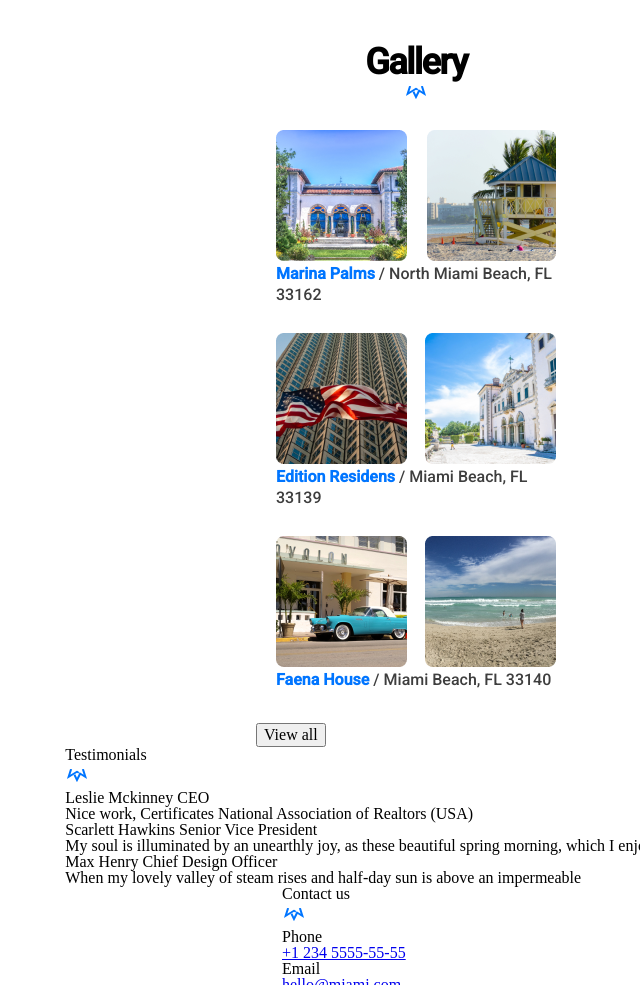
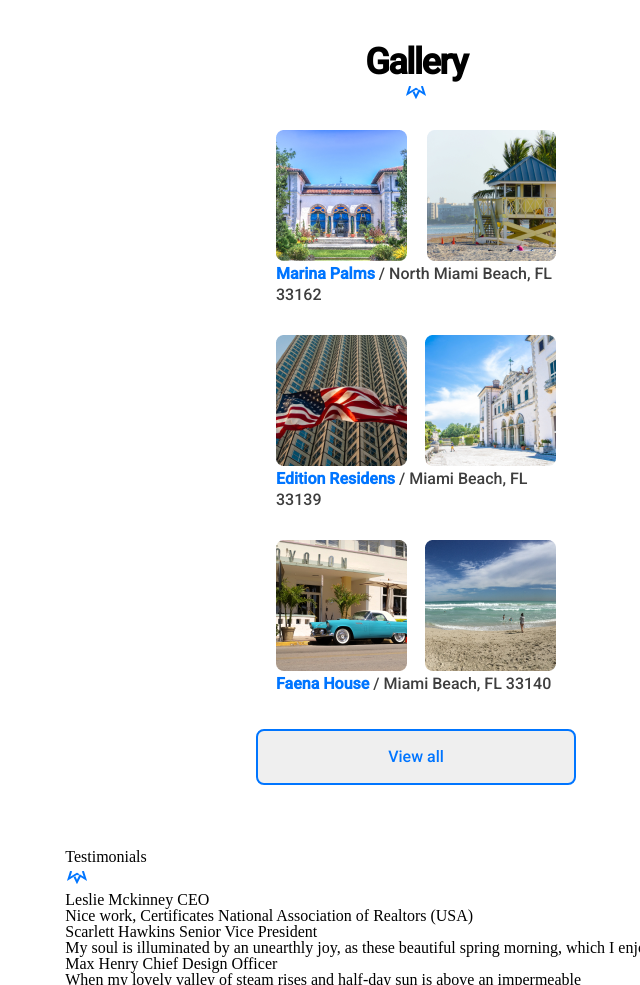
Before and after one commit to den-dombrovskyi/miamiLanding, a website: page index.html in a window 1280 px wide. Shown: the part 1560-2545 px from the top of the page, without its empty margins (224-864 px from the left). Drawn offline with nearby package versions, Linux system fonts and the light colour scheme.

Commit message:
The gallery section is ready

```diff
--- a/index.html
+++ b/index.html
@@ -199,7 +199,9 @@
               / Miami Beach, FL 33140
             </div>
           </div>
-          <button class="gallery__button-view">View all</button>
+          <a class="gallery__a-button" href="#home">
+            <button class="gallery__button-view">View all</button>
+          </a>
         </div>
       </section>
       <section class="section testimonials" id="testimonials">
--- a/styles/gallery.scss
+++ b/styles/gallery.scss
@@ -23,7 +23,7 @@
   }
   &__box-mix {
     width: 280px;
-    padding: 0 20px 30px 20px;
+    padding: 0 20px 32px 20px;
   }
   &__box-photo {
     display: flex;
@@ -43,4 +43,30 @@
     color: $backgraundColor;
     text-decoration: none;
   }
+  &__a-button {
+    text-decoration: none;
+  }
+  &__button-view {
+    display: flex;
+    justify-content: center;
+    align-items: center;
+    cursor: pointer;
+    width: 100%;
+    height: 56px;
+    color: $backgraundColor;
+    border: 2px solid $backgraundColor;
+    border-radius: 8px;
+    font-family: "Roboto", sans-serif;
+    font-weight: 700px;
+    font-size: 16px;
+    line-height: 14px;
+    transition: all 0.4s;
+    margin-bottom: 64px;
+    &:hover {
+      color: white;
+      border-color: #005ecc;
+      background-color: #005ecc;
+      box-shadow: 0 14px 28px rgba(0, 84, 182, 0.46);
+    }
+  }
 }
```
Also changed, not shown: styles.css, 1 other file.
